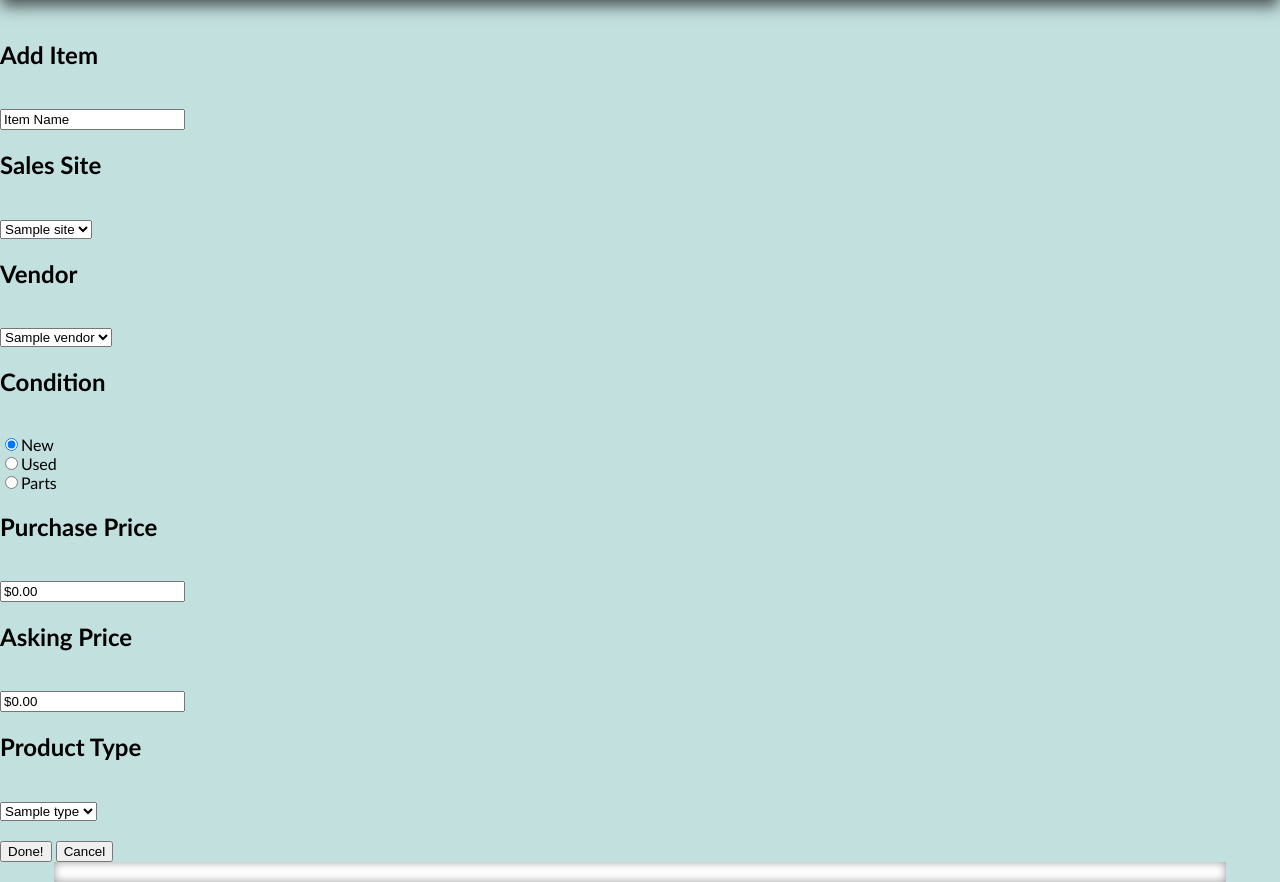
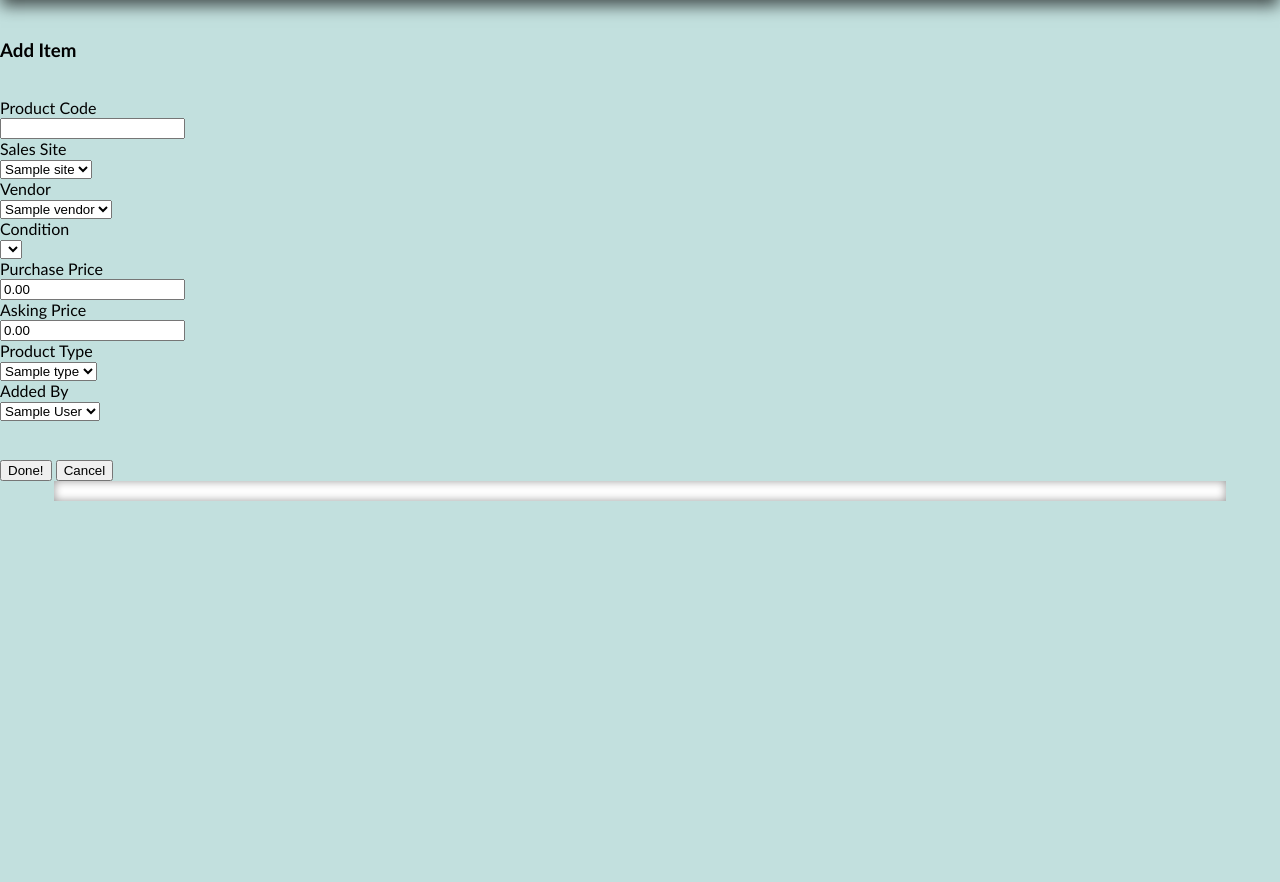
Before and after one commit to CSUF-Computer-Science/super-duper-spork, a Django app: page / in a window 1280 px wide. Shown: the part 200-1082 px from the top of the page. After the commit the page ends 701 px from the top, so only its background shows below. Run offline with Django 3.2, Linux system fonts and the light colour scheme; a user stored in the database is signed in; tables that the repository leaves empty hold one stand-in row (values such as "Sample post"); lists and menus that the app fills with data are empty.

Commit message:
Adds name tags to form fields

```diff
--- a/sporkify/frontend/templates/inventory.html
+++ b/sporkify/frontend/templates/inventory.html
@@ -1,58 +1,79 @@
 {%extends "base.html"%}
-
-
 {%block headIncludes%}
 <link rel="stylesheet" type="text/css" href="/static/stylesheets/inventory.css">
 {%endblock%}
+{%block miniDash%}
+<div id="MiniDashContainer">
 
-{%block miniDash%}
-
-<div id="add_item">
-  <h2>Add Item</h2><br>
-  <form method="post">
-    <input type="text" name="Item Name" value="Item Name"><br>
-
-    <h2>Sales Site</h2><br>
-    <select name="Sale Site">
+    <form id="add_item" action="/add-item/" method="post">{% csrf_token %}
+        <h3 id="sectionTitle">Add Item</h3><br>
+        <div  id="add_child1">
+            <label>Product Code<br>
+            <input type="none" id="product_code" name="product_code" value=""><br>
+        </label>
+        </div>
+        <div id="add_child2">
+            <label>Sales Site<br>
+            <select id="selling_site" name="selling_site">
                 {% for channel in channels %}
-            <option value="{{channel.pk}}">{{channel.name}}<option>
+                <option value="{{channel.pk}}">{{channel.name}}</option>
                     {% endfor %}
             </select>
-
-    <h2>Vendor</h2><br>
-    <select name="Vendor">
+            </label>
+        </div>
+        <div id="add_child3">
+            <label>Vendor<br>
+            <select id="vendor" name="vendor">
                 {% for vendor in vendors %}
-            <option value="{{vendor.pk}}">{{vendor.comp_Name}}<option>
+                <option value="{{vendor.pk}}">{{vendor.comp_Name}}</option>
                     {% endfor %}
             </select>
-
-    <h2>Condition</h2><br>
-    <input type="radio" name="Condition" value="new" checked>New<br>
-    <input type="radio" name="Condition" value="used">Used<br>
-    <input type="radio" name="Condition" value="parts">Parts<br>
-
-    <h2>Purchase Price</h2><br>
-    <input type="text" name="Purchase Price" value="$0.00"><br>
-
-    <h2>Asking Price</h2><br>
-    <input type="text" name="Asking Price" value="$0.00"><br>
-
-    <h2>Product Type</h2><br>
-    <select name="Type">
+            </label>
+        </div>
+        <div  id="add_child4">
+            <label>Condition<br>
+            <select id="condition" name="condition">
+                {% for condition in conditions %}
+                <option value="{{condition.pk}}">{{condition.cond_Name}}</option>
+                {% endfor %}
+            </select>
+            </label>
+        </div>
+        <div   id="add_child5">
+            <label>Purchase Price<br>
+            <input class="price_" type="text" id="pur_price" name="pur_price" value="0.00"><br>
+            </label>
+        </div>
+        <div  id="add_child6">
+            <label>
+            Asking Price<br>
+            <input class="price_" type="text" id="ask_price" name="ask_price" value="0.00"><br>
+            </label>
+        </div>
+        <div id="add_child7">
+            <label>Product Type<br><select id="product_type" name="product_type">
                 {% for product_type in product_types %}
                 <option value="{{product_type.pk}}">{{product_type.type_name}}</option>
                 {% endfor %}
+            </select></label>
+        </div>
+        <div  id="add_child8">
+            <label>Added By<br>
+            <select id="added_by" name="added_by">
+                {% for human in employee %}
+                <option value="{{human.pk}}">{{human.f_name}}</option>
+                {% endfor %}
             </select>
-
-    <br><br>  <!-- For spacing, please refactor with styling -->
-
-    <input type="submit" value="Done!">
-    <input type="submit" value="Cancel">
+            </label>
+        </div>
+        <br><br> <!-- For spacing, please refactor with styling -->
+        <div id="add_submitchild9">
+        <input id="add_buttonchild10" type="submit" value="Done!">
+        <input id="add_buttonchild11" type="submit" value="Cancel">
+        </div>
     </form>
 </div>
 {%endblock%}
-
-
 {%block contentContainer%}
 <table style="width:100%">
     <tr>
--- a/sporkify/sporkify/urls.py
+++ b/sporkify/sporkify/urls.py
@@ -20,6 +20,7 @@ from frontend import views
 
 urlpatterns = [
     path('', views.inventory),
+    path('add-item/', views.inventory),
     path('employees/', views.employee),
     path('admin/', admin.site.urls),
     path('auth/', include('django.contrib.auth.urls')),
```
Lines whose indentation alone changed are shown as unchanged.
